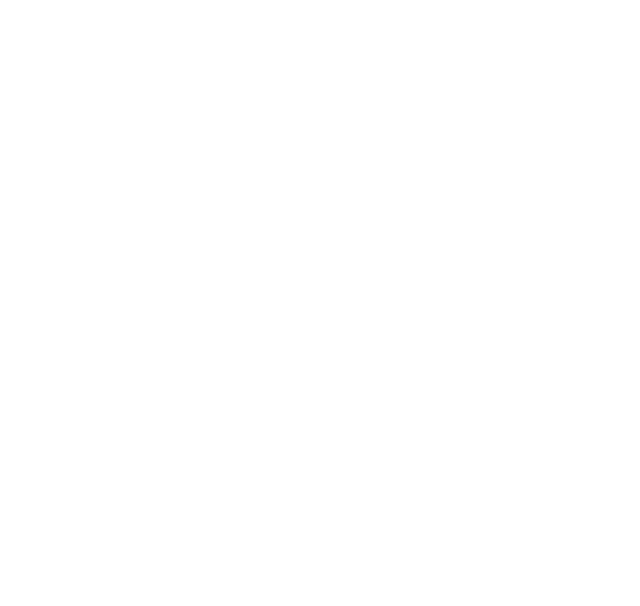
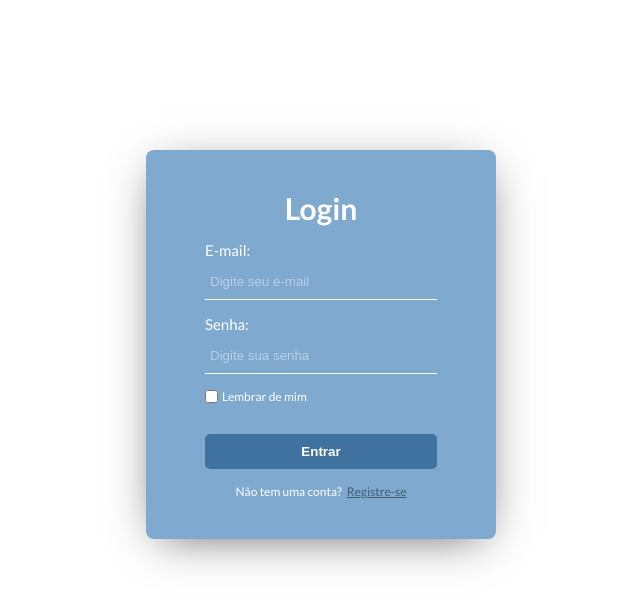
Before and after one commit to JotaEfi/Frontend-ProjetoPI, a React (Create React App) app: page /auth/login in a window 1280 px wide. Before the commit this address had no page. Shown: the top 606 px of the page, without its empty margins (319-959 px from the left). Built offline with nearby package versions, Linux system fonts and the light colour scheme.

Commit message:
envio dados backend

```diff
--- a/package.json
+++ b/package.json
@@ -6,6 +6,7 @@
     "@testing-library/jest-dom": "^5.17.0",
     "@testing-library/react": "^13.4.0",
     "@testing-library/user-event": "^13.5.0",
+    "axios": "^1.6.8",
     "react": "^18.3.1",
     "react-dom": "^18.3.1",
     "react-icons": "^5.1.0",
--- a/src/App.js
+++ b/src/App.js
@@ -13,8 +13,8 @@ function App() {
     <BrowserRouter>
 
       <Routes>
-        <Route path="/" element={<Login />} />
-        <Route path="/register" element={<Register />} />
+        <Route path="/auth/login" element={<Login />} />
+        <Route path="/" element={<Register />} />
         <Route path="/home" element={<Home />} />
       </Routes>
     </BrowserRouter>
--- a/src/js/components/navbar.js
+++ b/src/js/components/navbar.js
@@ -55,17 +55,17 @@ const Navbar = () => {
         </a>
       </ul>
 
-      <div class="box">
+      <div className="box">
         <IoIosSearch className="search_icon" />
         <form name="search">
           <input
             type="text"
-            class="input"
+            className="input"
             name="txt"
-            onmouseout="this.value = ''; this.blur();"
+
           />
         </form>
-        <i class="fas fa-search"></i>
+        <i className="fas fa-search"></i>
       </div>
     </nav>
   );
--- a/src/js/pages/home.js
+++ b/src/js/pages/home.js
@@ -9,7 +9,7 @@ function Home() {
   return (
     <div className="pageContainer">
       <Navbar />
-      <div class="toDoContainer">
+      <div className="toDoContainer">
         <ToDoComponents />
         <ToDoComponents />
         <ToDoComponents />
--- a/src/js/pages/login.js
+++ b/src/js/pages/login.js
@@ -1,11 +1,23 @@
 import { useState } from "react"
 import { useLocation } from "react-router-dom"
 import { useEffect } from "react"
-import { Link } from "react-router-dom"
+// import { Link } from "react-router-dom"
+import axios from 'axios'
 
 function Login () {
     const [username, setUsername] = useState("")
     const [password, setPassword] = useState("")
+    const [errorMessage, setErrorMessage] = useState('');
+
+    const handleUsernameChange = (event) => {
+        setUsername(event.target.value);
+      };
+
+      // mudança no campo de senha
+      const handlePasswordChange = (event) => {
+        setPassword(event.target.value);
+      };
+
 
 
     const location = useLocation();
@@ -19,10 +31,33 @@ function Login () {
       setActiveTab(path);
     };
 
+    //funçao para enviar os dados
     const handleSubmit = (event) => {
         event.preventDefault()
 
-        window.location.href = "/home";
+        const formData = {
+            username: username,
+            password: password
+          };
+
+          axios.post('http://localhost:8080/auth/login', formData, {
+           headers: {
+            'Content-Type': 'application/json'
+          }
+          })
+
+            .then(response => {
+              if (!response.data) { //retorno
+                throw new Error('Credenciais inválidas');
+              }
+              // resposta do backend
+              console.log(response.data);
+              window.location.href = '/home'; // redireciona o usuário para outra página após o login ok
+            })
+
+            .catch(error => {
+              setErrorMessage(error.message);// msg erro
+            });
 
     }
 
@@ -38,9 +73,9 @@ function Login () {
                         <input
                             id="email" name="email"
                             type="email"
+                            value={username}
                             placeholder="Digite seu e-mail"
-                            onChange={(e) => setUsername(e.target.value)}
-                            autoComplete="false"
+                            onChange={handleUsernameChange}
                             required
                         />
                     </div>
@@ -50,11 +85,13 @@ function Login () {
                         <input
                              id="password" name="password"
                              type="password"
+                             value={password}
                              placeholder="Digite sua senha"
-                             onChange={(e) => setPassword(e.target.value)}
+                             onChange={handlePasswordChange}
                              required
                         />
                     </div>
+                    {errorMessage && <p>{errorMessage}</p>}
                     <div className="recall-forget">
                         <label className="checkLabel">
                             <input type="checkbox"/>
@@ -64,7 +101,7 @@ function Login () {
                     </div>
 
                     <button type="submit">
-                        <Link to="/home"></Link> Entrar
+                       Entrar
                     </button>
 
                     <p>Não tem uma conta?
```
Also changed, not shown: 1 other file (tests, documents, lock files or other folders).
